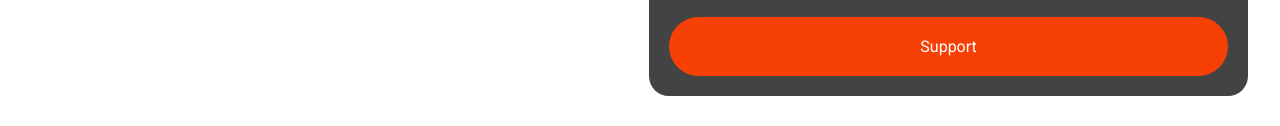
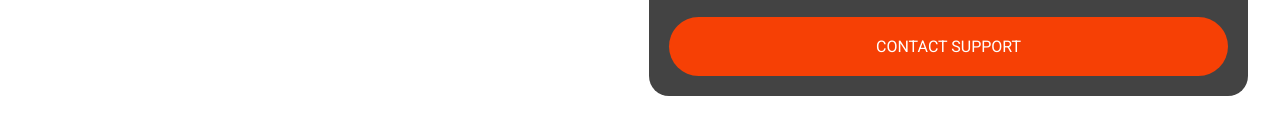
Before and after one commit to MJAlmonte/mjalmonte.github.io, a plain HTML site: page order.html in a window 1280 px wide. Shown: the part 1495-1621 px from the top of the page. Drawn offline with Linux system fonts and the light colour scheme.

Commit message:
Update order.html

```diff
--- a/order.html
+++ b/order.html
@@ -86,7 +86,7 @@
         </div>
 
         <div class="trackCenter1">
-          <div class="orderButton">Support</div>
+          <div class="orderButton">CONTACT SUPPORT</div>
         </div>
       </div>
 
```
